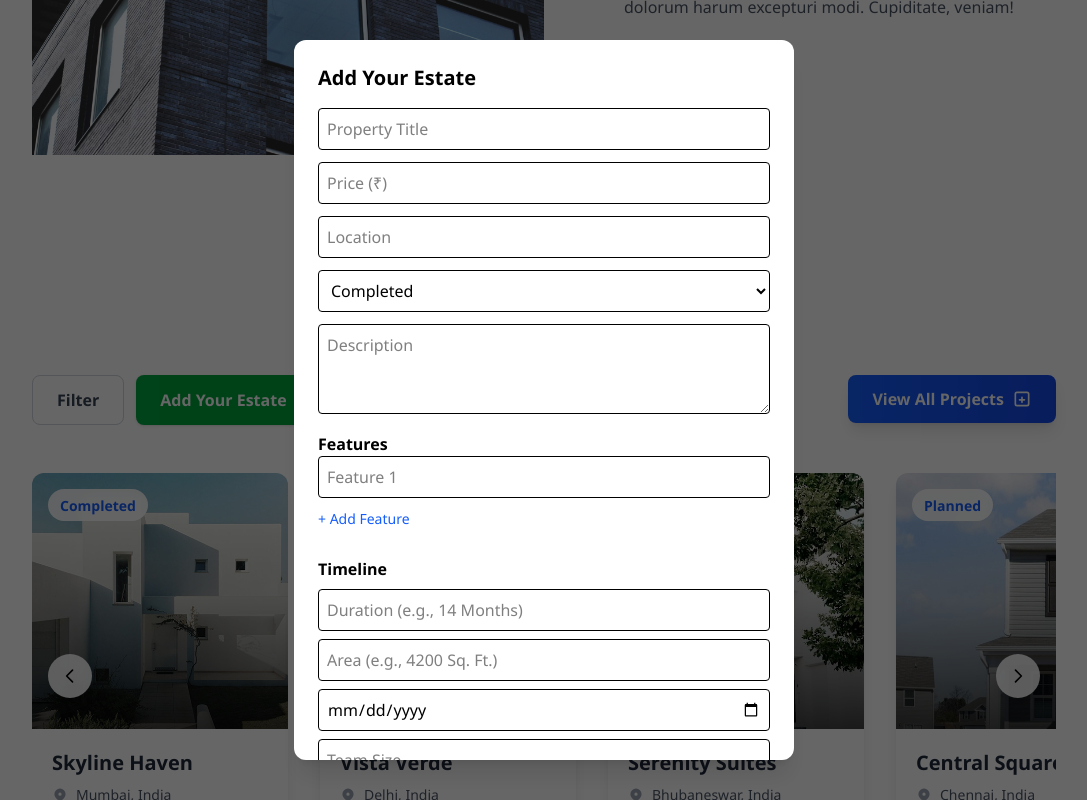
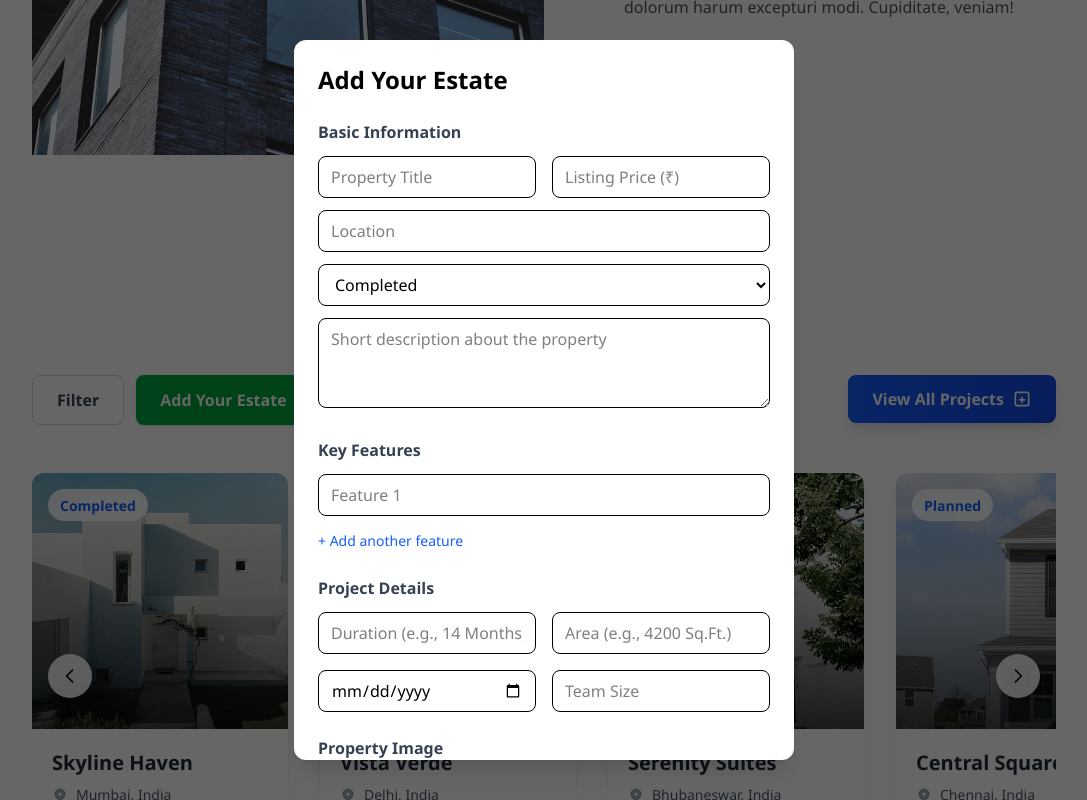
Before and after one commit to ShroudAnkit53/Real-Estate-Website-Frontend-, a React (Vite) app: page / in a window 1280 px wide. Both pictures are taken after a click on the button "Add Your Estate". Shown: the part 1401-2201 px from the top of the page, without its empty margins (96-1183 px from the left). Built offline with nearby package versions, Linux system fonts and the light colour scheme.

Commit message:
form change

```diff
--- a/src/components/Contact.jsx
+++ b/src/components/Contact.jsx
@@ -44,16 +44,16 @@ const Contact = () => {
             <div className='flex flex-wrap'>
                 <div className="w-full md:w-1/2 text-left">
                    Your Name
-                   <input type="text" name='Name' className="w-full border border-gray-300 rounded px-4 py-3 mt-2" placeholder='Your Name' required/>
+                   <input type="text" name='Name' className="bg-gray-50 w-full border border-gray-300 rounded px-4 py-3 mt-2" placeholder='Your Name' required/>
                 </div>
                 <div className="w-full md:w-1/2 text-left md:pl-4">
                    Your Email
-                   <input type="email" name='Email' className="w-full border border-gray-300 rounded px-4 py-3 mt-2" placeholder='Your Email' required/>
+                   <input type="email" name='Email' className="bg-gray-50 w-full border border-gray-300 rounded px-4 py-3 mt-2" placeholder='Your Email' required/>
                 </div>
             </div>
             <div className='my-6 text-left'>
                 Message
-                <textarea name="Message" className="w-full border border-gray-300 rounded px-4 py-3 mt-2 h-48 resize-none" rows="5" placeholder='Your Message' required></textarea>
+                <textarea name="Message" className="bg-gray-50 w-full border border-gray-300 rounded px-4 py-3 mt-2 h-48 resize-none" rows="5" placeholder='Your Message' required></textarea>
             </div>
             <button type="submit" className='bg-blue-600 text-white py-2 px-12 mb-10 rounded'>
                 {result ? result : "Send Message"}
--- a/src/components/Projects.jsx
+++ b/src/components/Projects.jsx
@@ -304,44 +304,44 @@ const Projects = () => {
       {showAddEstate && (
         <div className="fixed inset-0 z-50 flex items-center justify-center bg-black/60">
           <div className="bg-white rounded-xl w-[500px] p-6 shadow-xl max-h-[90vh] overflow-y-auto">
-            <h2 className="text-xl font-bold mb-4">Add Your Estate</h2>
+            <h2 className="text-2xl font-bold mb-6">Add Your Estate</h2>
 
-            {/* Title */}
+<div className="space-y-6">
+
+  {/* BASIC INFO */}
+  <div className="space-y-3">
+    <h3 className="font-semibold text-gray-700">Basic Information</h3>
+
+    <div className="grid grid-cols-1 sm:grid-cols-2 gap-4">
       <input
         type="text"
         placeholder="Property Title"
-              className="w-full border p-2 rounded mb-3"
+        className="border rounded-lg px-3 py-2 focus:ring-2 focus:ring-blue-400 outline-none"
         value={newEstate.title}
-              onChange={(e) =>
-                setNewEstate({ ...newEstate, title: e.target.value })
-              }
+        onChange={(e) => setNewEstate({ ...newEstate, title: e.target.value })}
       />
 
-            {/* Price */}
       <input
         type="number"
-              placeholder="Price (₹)"
-              className="w-full border p-2 rounded mb-3"
+        placeholder="Listing Price (₹)"
+        className="border rounded-lg px-3 py-2 focus:ring-2 focus:ring-blue-400 outline-none"
         value={newEstate.price}
-              onChange={(e) =>
-                setNewEstate({ ...newEstate, price: e.target.value })
-              }
+        onChange={(e) => setNewEstate({ ...newEstate, price: e.target.value })}
       />
+    </div>
 
-            {/* Location */}
     <input
       type="text"
       placeholder="Location"
-              className="w-full border p-2 rounded mb-3"
+      className="border rounded-lg px-3 py-2 w-full focus:ring-2 focus:ring-blue-400 outline-none"
       value={newEstate.location}
       onChange={(e) =>
         setNewEstate({ ...newEstate, location: e.target.value })
       }
     />
 
-            {/* Status */}
     <select
-              className="w-full border p-2 rounded mb-3"
+      className="border rounded-lg px-3 py-2 w-full focus:ring-2 focus:ring-blue-400 outline-none"
       value={newEstate.status}
       onChange={(e) =>
         setNewEstate({ ...newEstate, status: e.target.value })
@@ -352,27 +352,28 @@ const Projects = () => {
       <option value="Upcoming">Upcoming</option>
     </select>
 
-            {/* Description */}
     <textarea
-              placeholder="Description"
-              className="w-full border p-2 rounded mb-3"
-              rows="3"
+      placeholder="Short description about the property"
+      rows={3}
+      className="border rounded-lg px-3 py-2 w-full focus:ring-2 focus:ring-blue-400 outline-none"
       value={newEstate.description}
       onChange={(e) =>
         setNewEstate({ ...newEstate, description: e.target.value })
       }
     />
+  </div>
 
   {/* FEATURES */}
-            <label className="font-semibold">Features</label>
+  <div className="space-y-3">
+    <h3 className="font-semibold text-gray-700">Key Features</h3>
 
-            {newEstate.features.map((feature, i) => (
+    {newEstate.features.map((f, i) => (
       <input
         key={i}
         type="text"
-                className="w-full border p-2 rounded mb-2"
         placeholder={`Feature ${i + 1}`}
-                value={feature}
+        className="border rounded-lg px-3 py-2 w-full focus:ring-2 focus:ring-blue-400 outline-none"
+        value={f}
         onChange={(e) => {
           const copy = [...newEstate.features];
           copy[i] = e.target.value;
@@ -382,24 +383,24 @@ const Projects = () => {
     ))}
 
     <button
-              className="text-blue-600 text-sm mb-3"
+      className="text-blue-600 text-sm"
       onClick={() =>
-                setNewEstate({
-                  ...newEstate,
-                  features: [...newEstate.features, ""],
-                })
+        setNewEstate({ ...newEstate, features: [...newEstate.features, ""] })
       }
     >
-              + Add Feature
+      + Add another feature
     </button>
+  </div>
 
   {/* TIMELINE */}
-            <h3 className="font-semibold mt-4 mb-2">Timeline</h3>
+  <div className="space-y-3">
+    <h3 className="font-semibold text-gray-700">Project Details</h3>
 
+    <div className="grid grid-cols-1 sm:grid-cols-2 gap-4">
       <input
-              type="number"
+        type="text"
         placeholder="Duration (e.g., 14 Months)"
-              className="w-full border p-2 rounded mb-2"
+        className="border rounded-lg px-3 py-2 focus:ring-2 focus:ring-blue-400 outline-none"
         value={newEstate.timeline.duration}
         onChange={(e) =>
           setNewEstate({
@@ -410,9 +411,9 @@ const Projects = () => {
       />
 
       <input
-              type="number"
-              placeholder="Area (e.g., 4200 Sq. Ft.)"
-              className="w-full border p-2 rounded mb-2"
+        type="text"
+        placeholder="Area (e.g., 4200 Sq.Ft.)"
+        className="border rounded-lg px-3 py-2 focus:ring-2 focus:ring-blue-400 outline-none"
         value={newEstate.timeline.area}
         onChange={(e) =>
           setNewEstate({
@@ -424,8 +425,7 @@ const Projects = () => {
 
       <input
         type="date"
-              placeholder="Completion Date"
-              className="w-full border p-2 rounded mb-2"
+        className="border rounded-lg px-3 py-2 focus:ring-2 focus:ring-blue-400 outline-none"
         value={newEstate.timeline.completionDate}
         onChange={(e) =>
           setNewEstate({
@@ -441,41 +441,64 @@ const Projects = () => {
       <input
         type="number"
         placeholder="Team Size"
-              className="w-full border p-2 rounded mb-3"
+        className="border rounded-lg px-3 py-2 focus:ring-2 focus:ring-blue-400 outline-none"
         value={newEstate.timeline.teamSize}
         onChange={(e) =>
           setNewEstate({
             ...newEstate,
-                  timeline: {
-                    ...newEstate.timeline,
-                    teamSize: e.target.value,
-                  },
+            timeline: { ...newEstate.timeline, teamSize: e.target.value },
           })
         }
       />
+    </div>
+  </div>
 
-            {/* IMAGE */}
+  {/* PHOTO UPLOAD */}
+  <div className="space-y-2">
+    <h3 className="font-semibold text-gray-700">Property Image</h3>
+
+    <label className="flex flex-col items-center justify-center border-2 border-dashed rounded-lg p-5 cursor-pointer hover:bg-gray-50 transition">
+      <span className="text-gray-500">
+        {newEstate.photo ? "Change Image" : "Click to upload image"}
+      </span>
       <input
         type="file"
         accept="image/*"
-              className="mb-4"
+        className="hidden"
         onChange={(e) =>
           setNewEstate({ ...newEstate, photo: e.target.files[0] })
         }
       />
+    </label>
+
+    {newEstate.photo && (
+      <img
+        src={URL.createObjectURL(newEstate.photo)}
+        className="mt-3 rounded-lg shadow h-36 w-full object-cover"
+        alt="preview"
+      />
+    )}
+
+    <p className="text-xs text-gray-500">
+      Recommended: JPG / PNG — up to 5 MB
+    </p>
+  </div>
+</div>
+
+
 
             {/* Buttons */}
             <div className="flex justify-end gap-3">
               <button
                 onClick={() => setShowAddEstate(false)}
-                className="px-4 py-2 border rounded"
+                className="px-4 py-2 border rounded cursor-pointer"
               >
                 Cancel
               </button>
 
               <button
                 onClick={handleAddEstate}
-                className="px-4 py-2 bg-blue-600 text-white rounded"
+                className="px-4 py-2 bg-blue-600 text-white rounded cursor-pointer"
               >
                 Submit
               </button>
```
Lines whose indentation alone changed are shown as unchanged.
